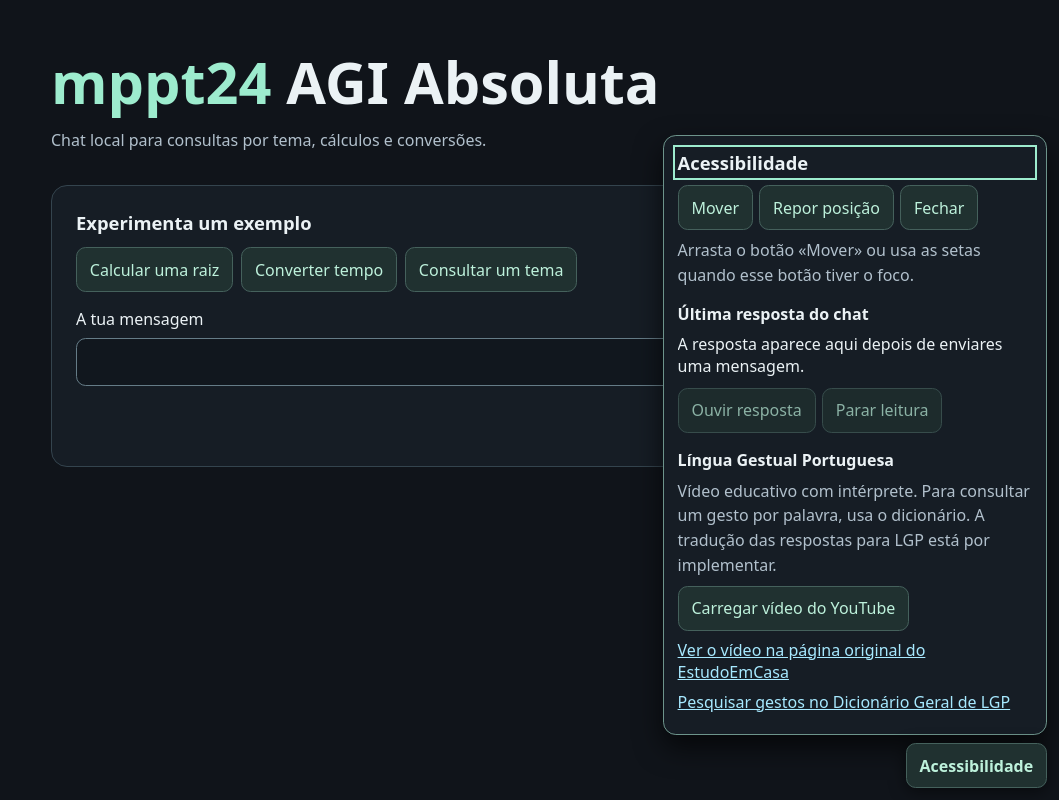
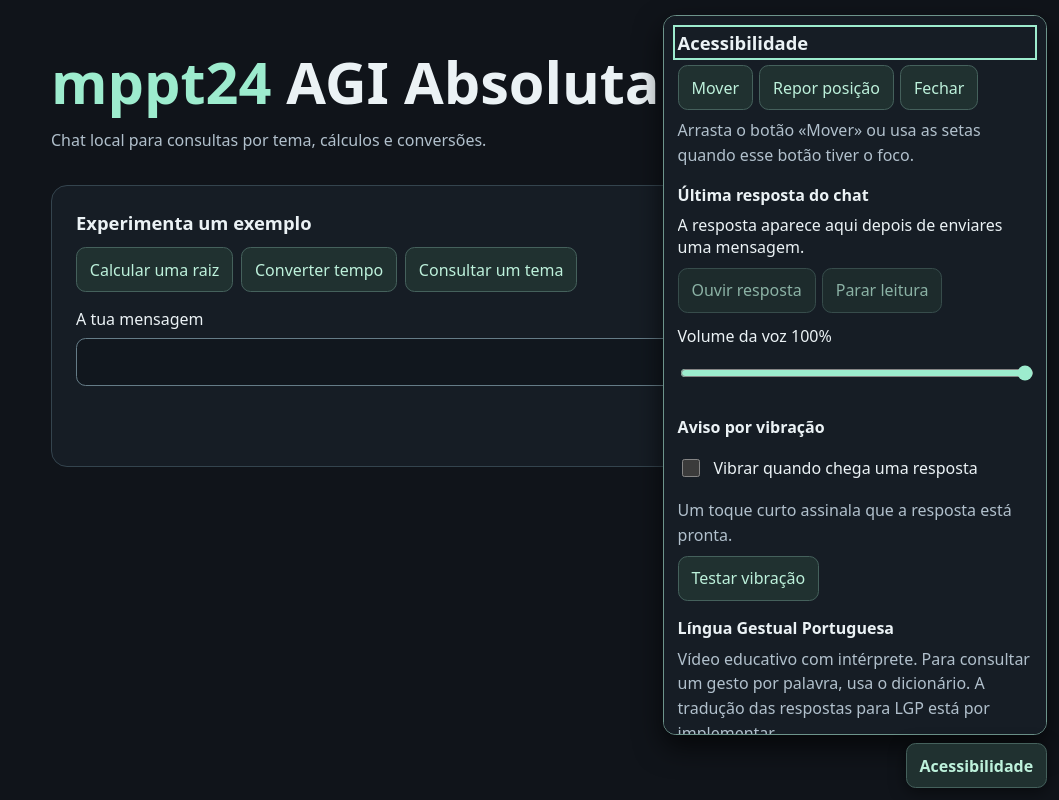
Before and after one commit to mppt24/mppt24-agi-absoluta, a Flask app: page / in a window 1280 px wide, after a click on "Acessibilidade". Shown: the whole page, without its empty margins (221-1280 px from the left). Run offline with Flask 3, Linux system fonts and the light colour scheme.

Commit message:
Adicionar volume da voz e aviso tátil opcional

```diff
--- a/templates/index.html
+++ b/templates/index.html
@@ -54,6 +54,11 @@
     .access-actions { display: flex; flex-wrap: wrap; gap: .4rem; margin-top: .65rem; }
     #access-move { touch-action: none; cursor: grab; }
     #access-move:active { cursor: grabbing; }
+    .access-volume { margin-block: .75rem; }
+    .access-volume label { margin-bottom: .15rem; }
+    #access-volume { width: 100%; min-height: 2.75rem; padding: 0; accent-color: #9decce; }
+    .access-haptics { display: flex; align-items: center; gap: .65rem; margin: .5rem 0; min-height: 2.75rem; }
+    #access-haptics { flex: none; width: 1.15rem; height: 1.15rem; accent-color: #9decce; }
     #access-answer { max-height: 8rem; overflow: auto; white-space: pre-wrap; overflow-wrap: anywhere; }
     #lgp-player { display: block; width: 100%; aspect-ratio: 16 / 9; margin: .6rem 0; border: 0; }
   </style>
@@ -98,7 +103,19 @@
         <button type="button" id="access-read" disabled>Ouvir resposta</button>
         <button type="button" id="access-stop" disabled>Parar leitura</button>
       </div>
+      <div class="access-volume">
+        <label for="access-volume">Volume da voz <output id="access-volume-value" aria-hidden="true">100%</output></label>
+        <input id="access-volume" type="range" min="0" max="100" step="5" value="100" aria-valuetext="100%">
+      </div>
       <p id="access-status" class="hint" role="status"></p>
+      <h3>Aviso por vibração</h3>
+      <label class="access-haptics">
+        <input id="access-haptics" type="checkbox" aria-describedby="access-haptic-help">
+        Vibrar quando chega uma resposta
+      </label>
+      <p id="access-haptic-help" class="hint">Um toque curto assinala que a resposta está pronta.</p>
+      <button type="button" id="access-haptic-test">Testar vibração</button>
+      <p id="access-haptic-status" class="hint" role="status"></p>
       <h3>Língua Gestual Portuguesa</h3>
       <p class="hint">Vídeo educativo com intérprete. Para consultar um gesto por palavra, usa o dicionário. A tradução das respostas para LGP está por implementar.</p>
       <button type="button" id="lgp-load" aria-expanded="false" aria-controls="lgp-media">Carregar vídeo do YouTube</button>
@@ -123,6 +140,11 @@
     const read = document.querySelector("#access-read");
     const stop = document.querySelector("#access-stop");
     const accessStatus = document.querySelector("#access-status");
+    const volume = document.querySelector("#access-volume");
+    const volumeValue = document.querySelector("#access-volume-value");
+    const haptics = document.querySelector("#access-haptics");
+    const hapticTest = document.querySelector("#access-haptic-test");
+    const hapticStatus = document.querySelector("#access-haptic-status");
     const loadVideo = document.querySelector("#lgp-load");
     const media = document.querySelector("#lgp-media");
     let lastAnswer = "";
@@ -213,6 +235,26 @@
     });
     move.addEventListener("lostpointercapture", () => { drag = null; });
 
+    volume.addEventListener("input", () => {
+      const label = volume.value + "%";
+      volumeValue.textContent = label;
+      volume.setAttribute("aria-valuetext", label);
+    });
+
+    if (typeof navigator.vibrate !== "function") {
+      haptics.disabled = true;
+      hapticTest.disabled = true;
+      document.querySelector("#access-haptic-help").textContent = "A vibração está indisponível neste navegador.";
+    }
+    function signalResponse() {
+      return typeof navigator.vibrate === "function" && !document.hidden && navigator.vibrate(85);
+    }
+    hapticTest.addEventListener("click", () => {
+      hapticStatus.textContent = signalResponse()
+        ? "Pedido de vibração enviado. Verifica se sentiste um toque curto."
+        : "O navegador não confirmou o pedido de vibração.";
+    });
+
     read.addEventListener("click", () => {
       const speech = window.speechSynthesis;
       const voice = speech?.getVoices().find(candidate =>
@@ -225,6 +267,7 @@
       const utterance = new SpeechSynthesisUtterance(lastAnswer);
       utterance.lang = "pt-PT";
       utterance.voice = voice;
+      utterance.volume = Number(volume.value) / 100;
       activeSpeech = utterance;
       stop.disabled = false;
       accessStatus.textContent = "A ler a última resposta.";
@@ -271,6 +314,7 @@
         lastAnswer = data.response;
         answer.textContent = lastAnswer;
         read.disabled = false;
+        if (haptics.checked) signalResponse();
         accessStatus.textContent = "";
         input.value = "";
         status.textContent = "";
```
Also changed, not shown: README.md.
